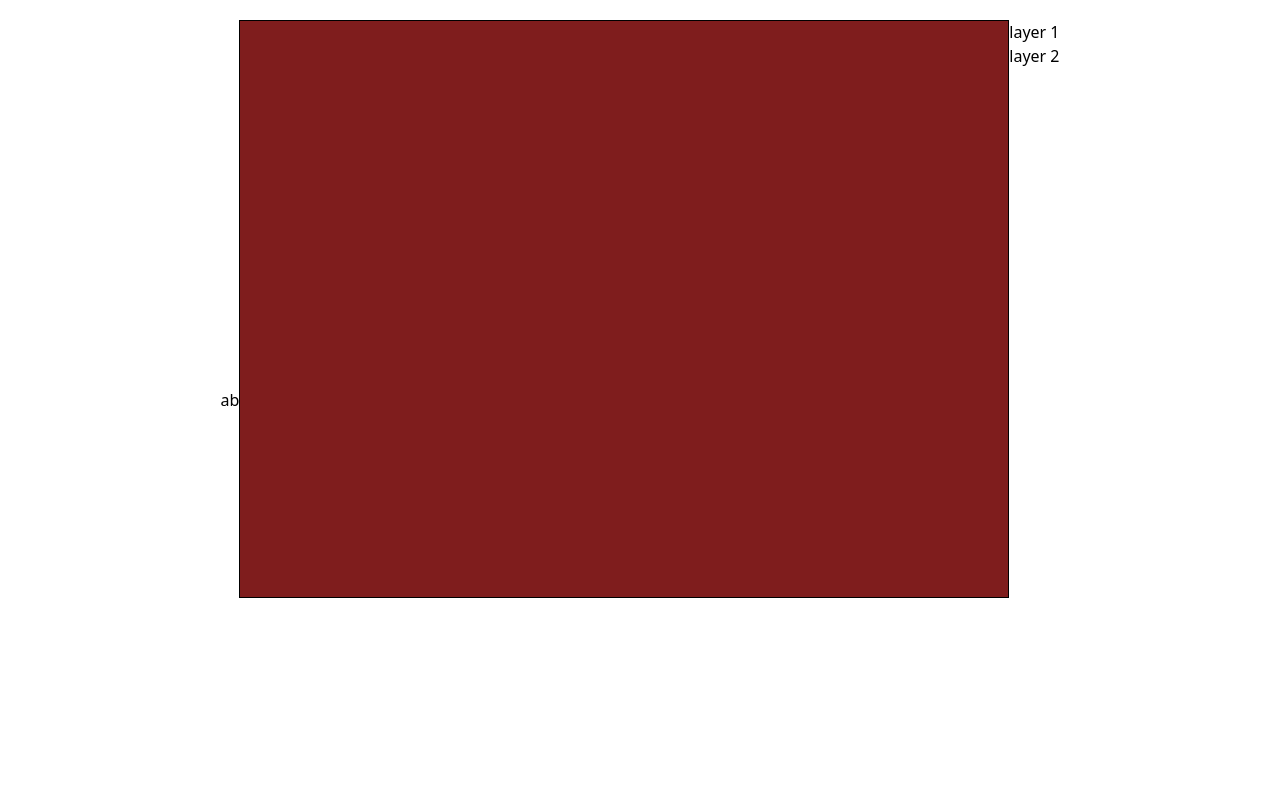
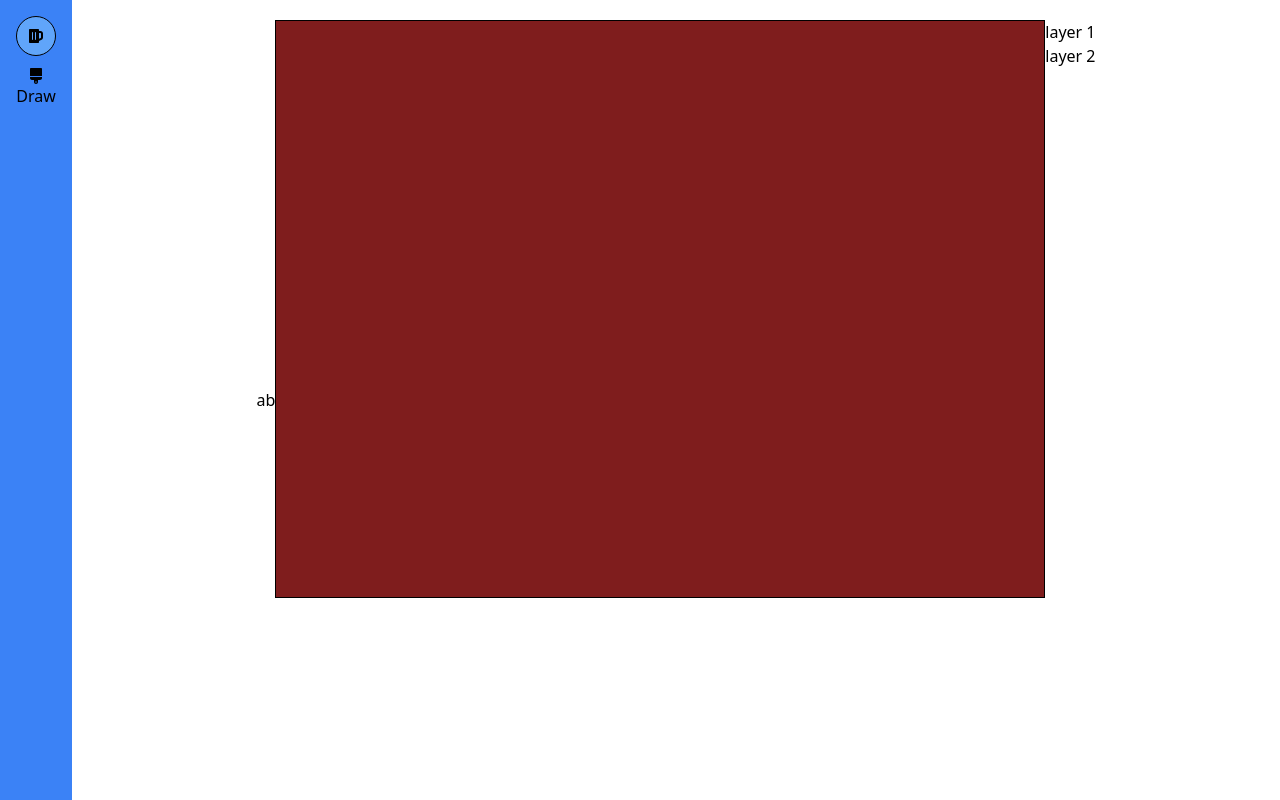
Before and after one commit to WaifuForever/JustPaint, a React (Create React App) app: page /draw in a window 1280 px wide. Built offline with nearby package versions, Linux system fonts and the light colour scheme.

Commit message:
chore: add navbar     add simple navigation;     basic navbar styling;     using react-icons as dependency;

```diff
--- a/package.json
+++ b/package.json
@@ -8,6 +8,7 @@
         "@testing-library/user-event": "^13.2.1",
         "react": "^18.2.0",
         "react-dom": "^18.2.0",
+        "react-icons": "^4.4.0",
         "react-router-dom": "^6.4.0",
         "react-scripts": "5.0.1",
         "web-vitals": "^2.1.0"
--- /dev/null
+++ b/src/components/NavBar.jsx
@@ -0,0 +1,20 @@
+import { Link } from 'react-router-dom';
+import { FaBeer, FaBrush } from 'react-icons/fa';
+
+const NavBar = () => {
+    return (
+        <div className="flex flex-col w-fit p-4 items-center gap-3 bg-blue-500">
+            <Link className="flex w-10 h-10 rounded-full items-center justify-center border border-black bg-blue-400 hover:bg-blue-200" to="/">
+                <FaBeer />
+            </Link>
+            <Link className="flex flex-col justify-center items-center" to="/draw">
+                <div>
+                    <FaBrush/>
+                </div>
+                <span className="">Draw</span>
+            </Link>
+        </div>
+    );
+};
+
+export default NavBar;
--- a/src/routes.jsx
+++ b/src/routes.jsx
@@ -1,11 +1,13 @@
 import { BrowserRouter, Routes, Route } from 'react-router-dom';
+import NavBar from './components/NavBar';
 import Dashboard from './pages/Dashboard';
 import DrawScreen from './pages/DrawScreen';
 
 const Paths = () => {
     return (
-        <div className="h-screen w-screen">
+        <div className="flex flex-row h-screen w-screen">
             <BrowserRouter>
+                <NavBar/>
                 <Routes>
                     <Route path="/" element={<Dashboard />} />
                     <Route path="/draw" element={<DrawScreen />} />
```
Also changed, not shown: 1 other file (tests, documents, lock files or other folders).
